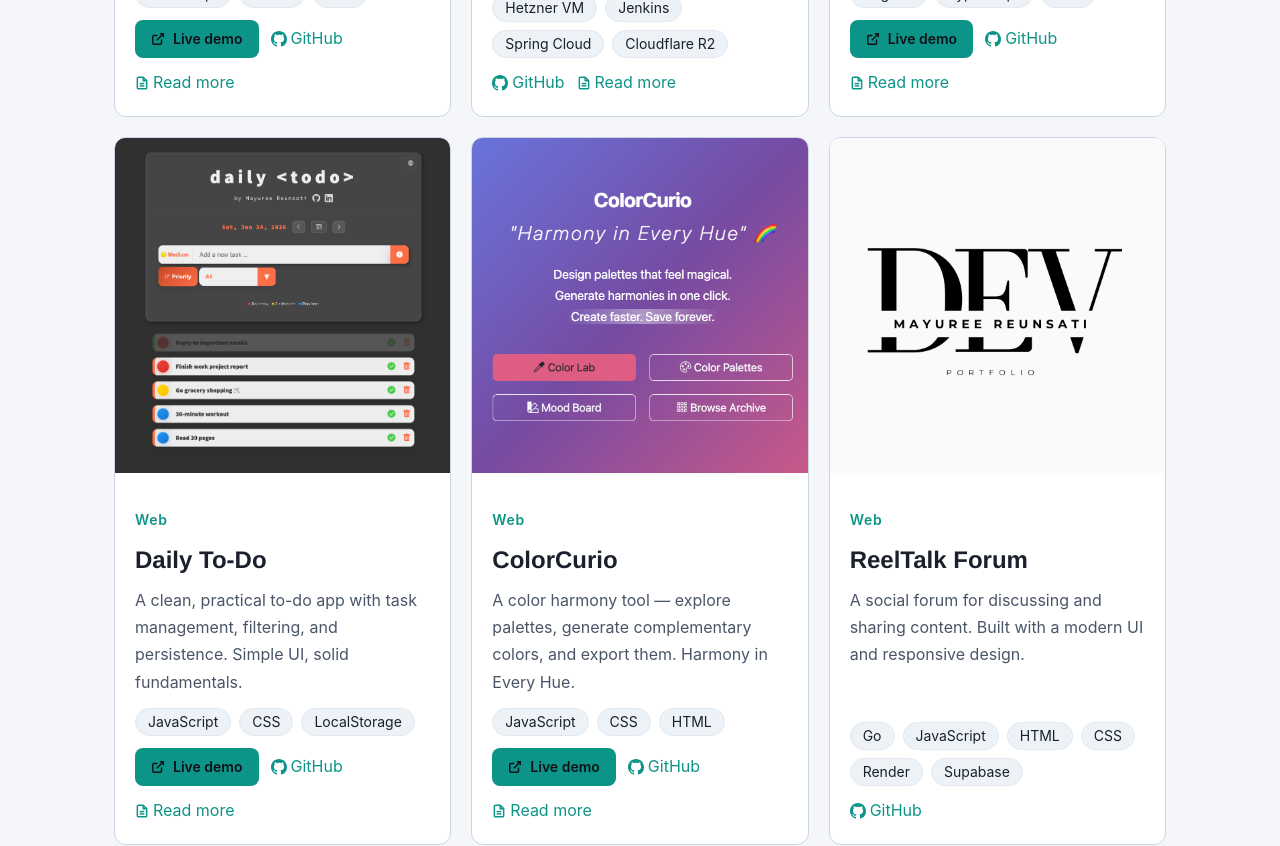
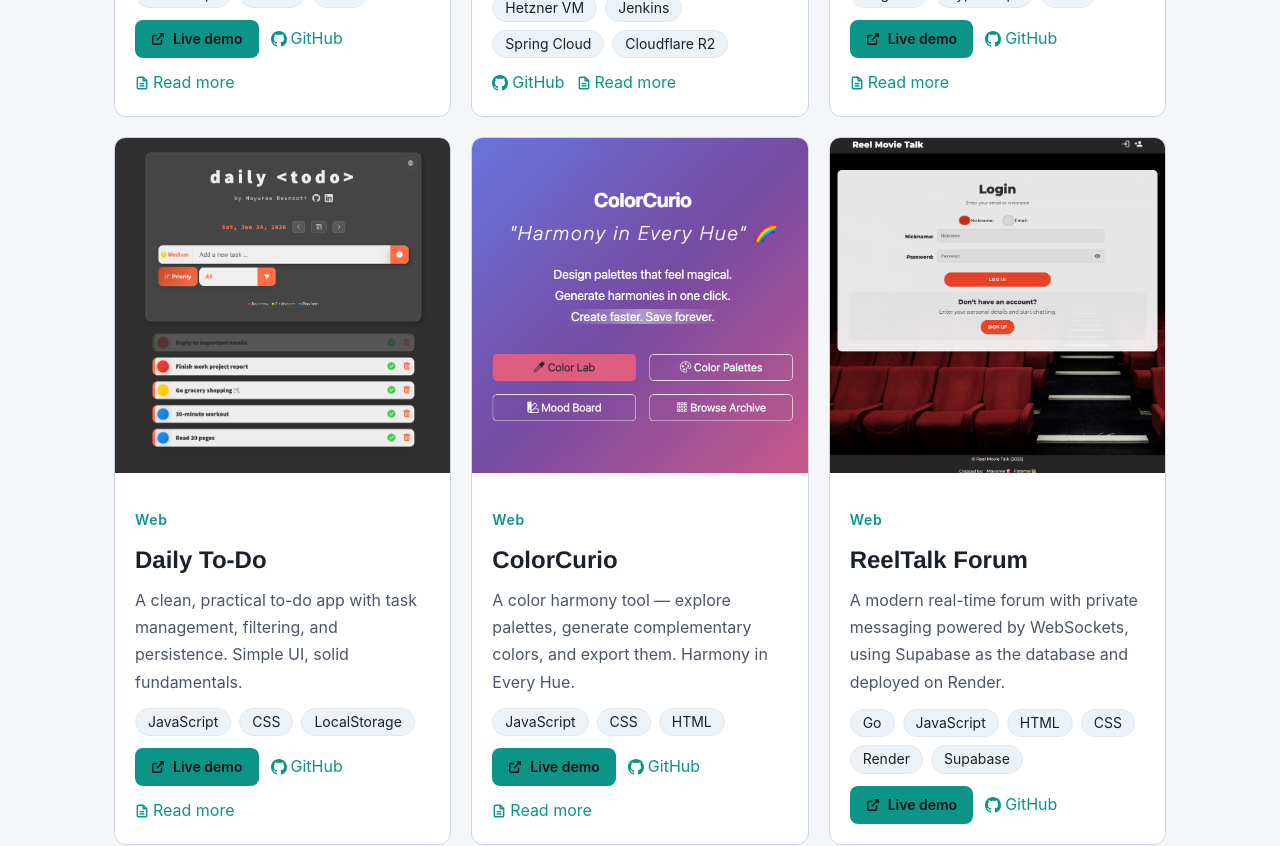
Before and after one commit to mareerray/mayuree.dev, a React (Vite) app: page / in a window 1280 px wide. Shown: the part 3180-4026 px from the top of the page. Built offline with nearby package versions, Linux system fonts and the light colour scheme; a web font is replaced by a local one.

Commit message:
feat: add ReelTalk Forum project with updated image, description, and links

```diff
--- a/src/data/projects.js
+++ b/src/data/projects.js
@@ -118,13 +118,13 @@ export const projects = [
   {
     id: 9,
     title: "ReelTalk Forum",
-    image: "/images/logo.png",
-    description: "A social forum for discussing and sharing content. Built with a modern UI and responsive design.",
+    image: "/images/reeltalk-forum-01.png",
+    description: "A modern real-time forum with private messaging powered by WebSockets, using Supabase as the database and deployed on Render.",
     category: "web",
     tags: ["Go", "JavaScript", "HTML", "CSS", "Render", "Supabase"],
-    liveUrl: "#",
+    liveUrl: "https://reel-talk-forum.onrender.com/",
     videoUrl: "#",
-    githubUrl: "https://github.com/mareerray/quiz-app",
+    githubUrl: "https://github.com/mareerray/reel-talk-forum-updated",
     featured: false,
   },
   {
```
Also changed, not shown: public/images/reeltalk-forum-01.png (added), public/images/reeltalk-forum.png (added).
